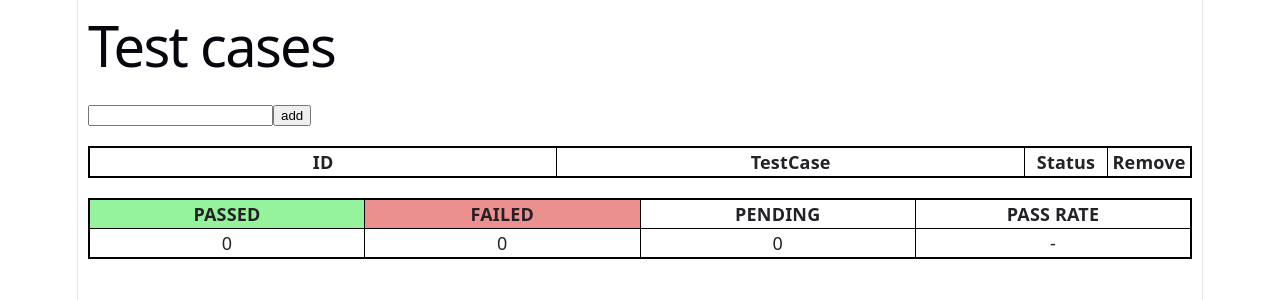
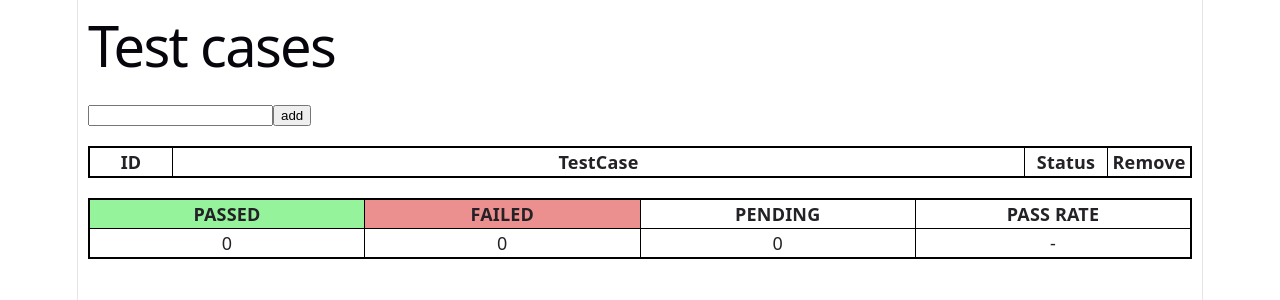
Before and after one commit to y-yuta-y/test-case-management, a React (Vite) app in the folder testcase-manage-vite/: page / in a window 1280 px wide. Shown: the top 300 px of the page. Built offline with nearby package versions, Linux system fonts and the light colour scheme.

Commit message:
modify ID col narrower

```diff
--- a/testcase-manage-vite/src/App.css
+++ b/testcase-manage-vite/src/App.css
@@ -27,7 +27,7 @@ td{
   width: 100%;
 }
 
-.button-width{
+.narrow-col{
   width: 80px;
 }
 
--- a/testcase-manage-vite/src/App.tsx
+++ b/testcase-manage-vite/src/App.tsx
@@ -68,10 +68,10 @@ function App() {
         <table id='case-list'>
           <thead>
             <tr>
-              <th>ID</th>
+              <th className='narrow-col'>ID</th>
               <th>TestCase</th>
-              <th className='button-width'>Status</th>
-              <th className='button-width'>Remove</th>
+              <th className='narrow-col'>Status</th>
+              <th className='narrow-col'>Remove</th>
             </tr>
           </thead>
           <tbody>
```
